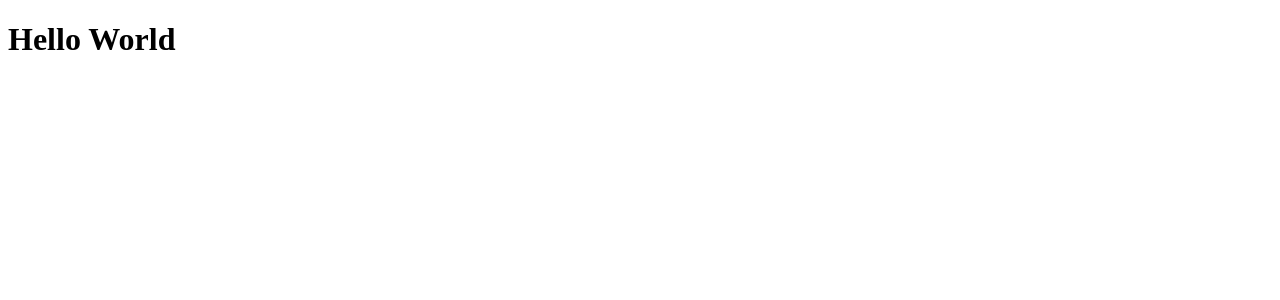
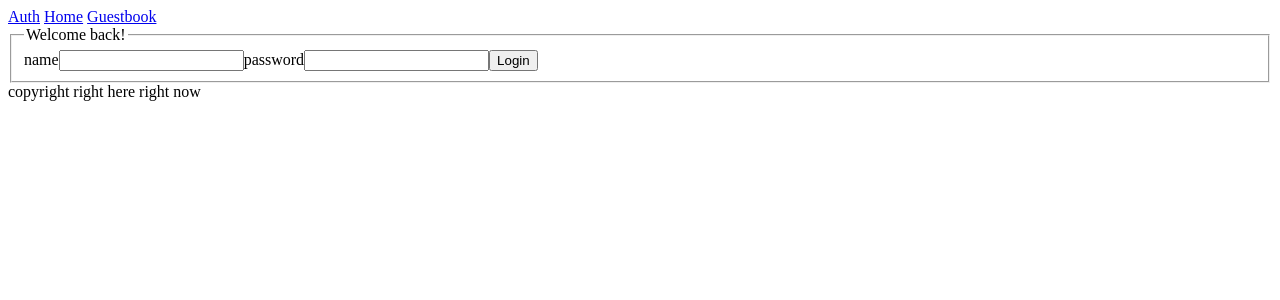
Before and after one commit to erichsauer/private-route-from-scratch, a React app: page /auth in a window 1280 px wide. Shown: the top 300 px of the page. Built offline with nearby package versions, Linux system fonts and the light colour scheme.

Commit message:
establishes layout and routes

```diff
--- a/package.json
+++ b/package.json
@@ -65,6 +65,7 @@
   },
   "dependencies": {
     "react": "^17.0.2",
-    "react-dom": "^17.0.2"
+    "react-dom": "^17.0.2",
+    "react-router-dom": "^5.3.0"
   }
 }
--- a/src/App.jsx
+++ b/src/App.jsx
@@ -1,3 +1,18 @@
+import { BrowserRouter as Router, Route, Switch } from 'react-router-dom';
+import Header from './components/Header/Header';
+import Home from './components/Home/Home';
+import Login from './components/Login/Login';
+import Layout from './views/Layout/Layout';
+
 export default function App() {
-  return <h1>Hello World</h1>;
+  return (
+    <Router>
+      <Layout>
+        <Switch>
+          <Route exact path="/auth" component={Login} />
+          <Route exact path="/" component={Home} />
+        </Switch>
+      </Layout>
+    </Router>
+  );
 }
--- /dev/null
+++ b/src/components/Footer/Footer.jsx
@@ -0,0 +1,7 @@
+import React from 'react';
+
+const Footer = () => {
+  return <footer>copyright right here right now</footer>;
+};
+
+export default Footer;
--- /dev/null
+++ b/src/components/Header/Header.jsx
@@ -0,0 +1,15 @@
+import { Link } from 'react-router-dom';
+
+const Header = () => {
+  return (
+    <header>
+      <Link to="/auth">Auth</Link>
+      {'  '}
+      <Link to="/auth">Home</Link>
+      {'  '}
+      <Link to="/auth">Guestbook</Link>
+    </header>
+  );
+};
+
+export default Header;
--- /dev/null
+++ b/src/components/Home/Home.jsx
@@ -0,0 +1,7 @@
+import React from 'react';
+
+const Home = () => {
+  return <div>Home Page</div>;
+};
+
+export default Home;
--- /dev/null
+++ b/src/components/Login/Login.jsx
@@ -0,0 +1,21 @@
+import { useState } from 'react';
+
+const Login = () => {
+  const [email, setEmail] = useState('');
+  const [password, setPassword] = useState('');
+
+  return (
+    <form>
+      <fieldset>
+        <legend>Welcome back!</legend>
+        <label htmlFor="name">name</label>
+        <input type="email" name="name" />
+        <label htmlFor="password">password</label>
+        <input type="password" name="password" />
+        <button>Login</button>
+      </fieldset>
+    </form>
+  );
+};
+
+export default Login;
--- /dev/null
+++ b/src/views/Layout/Layout.jsx
@@ -0,0 +1,15 @@
+import React from 'react';
+import Footer from '../../components/Footer/Footer';
+import Header from '../../components/Header/Header';
+
+const Layout = ({ children }) => {
+  return (
+    <div>
+      <Header />
+      {children}
+      <Footer />
+    </div>
+  );
+};
+
+export default Layout;
```
Also changed, not shown: 2 other files (tests, documents, lock files or other folders).
